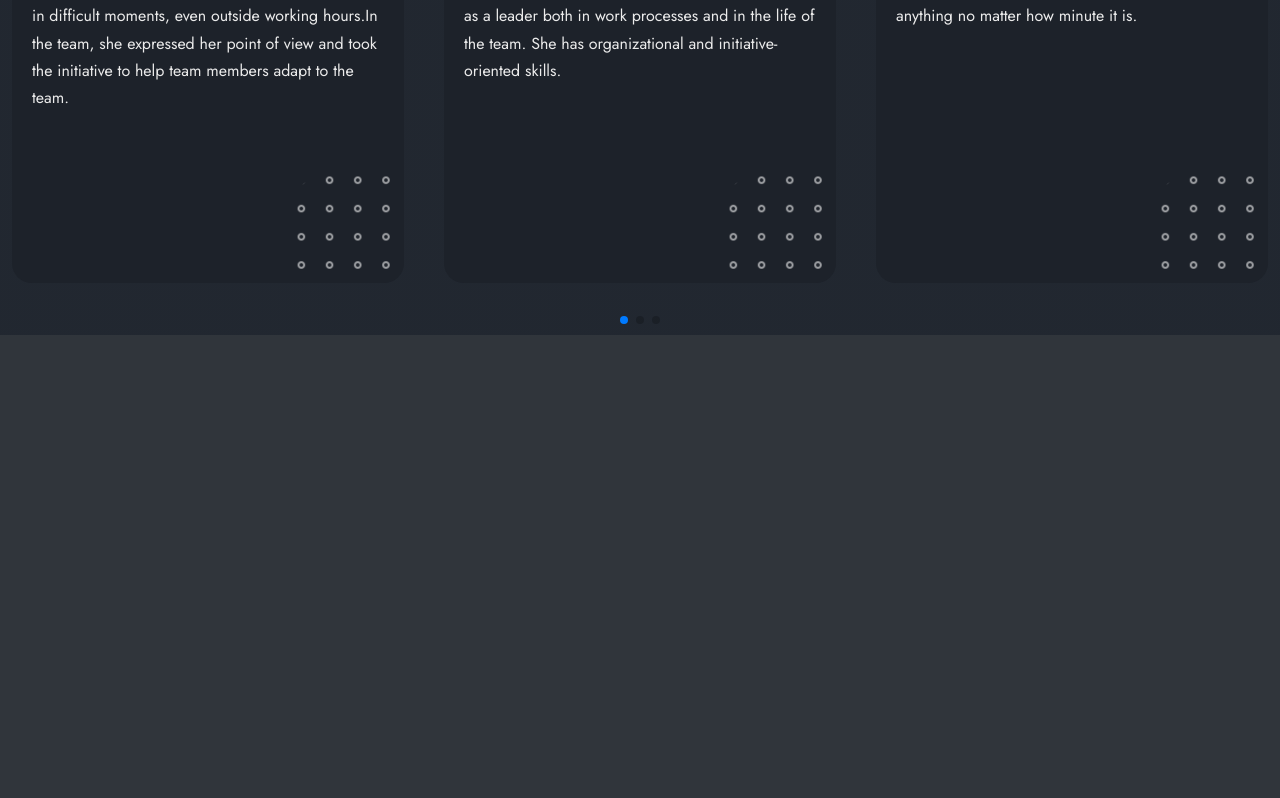
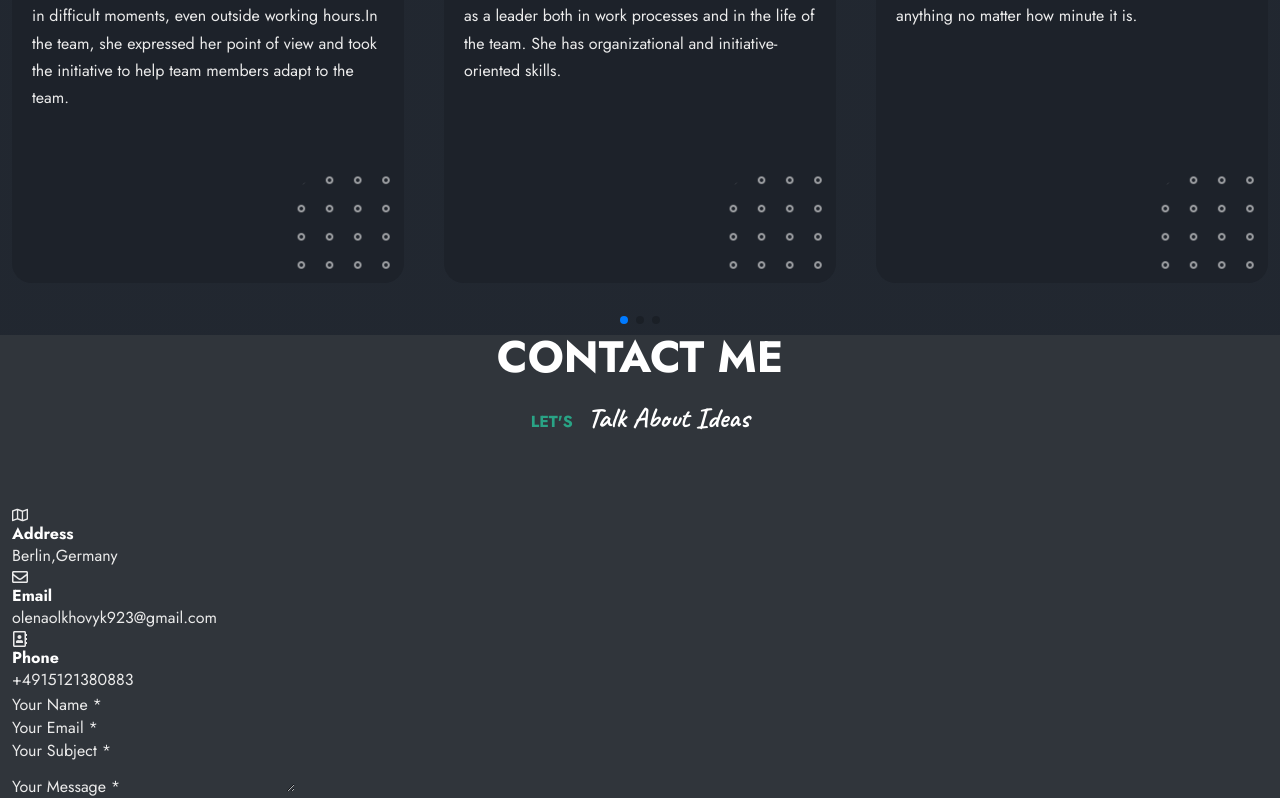
Before and after one commit to Olena-Olkhovyk/my-portfolio, a React (Create React App) app: page / in a window 1280 px wide. Shown: the part 6176-6974 px from the top of the page. Before the commit the page ends 6511 px from the top, so only its background shows below. Built offline with nearby package versions, Linux system fonts and the light colour scheme.

Commit message:
Add contact component layout

```diff
--- a/src/components/Contact/Contact.jsx
+++ b/src/components/Contact/Contact.jsx
@@ -1,4 +1,72 @@
+import classes from "./contact.module.css";
+
+import { FaRegAddressBook, FaRegEnvelope, FaRegMap } from "react-icons/fa";
 const Contact = () => {
-  return;
+  const container = "container";
+  return (
+    <div className={classes.contactPage}>
+      <div className={`${container} ${classes.contactSection}`} id="contact ">
+        <h2 className="sectionTitle">Contact Me</h2>
+        <p className="sectionSubtitle">
+          Let's <span>Talk About Ideas</span>
+        </p>
+
+        <div className={classes.contactContainer}>
+          <div className={classes.contactContent}>
+            <div className={classes.contactCard}>
+              <span className={classes.contactIcon}>
+                <FaRegMap />
+              </span>
+              <h3 className={classes.cardTitle}>Address</h3>
+              <p className={classes.cardData}>Berlin,Germany</p>
+            </div>
+            <div className={classes.contactCard}>
+              <span className={classes.contactIcon}>
+                <FaRegEnvelope />
+              </span>
+              <h3 className={classes.cardTitle}>Email</h3>
+              <p className={classes.cardData}>olenaolkhovyk923@gmail.com</p>
+            </div>
+            <div className={classes.contactCard}>
+              <span className={classes.contactIcon}>
+                <FaRegAddressBook />
+              </span>
+              <h3 className={classes.cardTitle}>Phone</h3>
+              <p className={classes.cardData}>+4915121380883</p>
+            </div>
+          </div>
+
+          <form className={classes.contactForm}>
+            <div className={classes.formGroup}>
+              <div className={classes.formDiv}>
+                <label className={classes.formTag}>
+                  Your Name <b>*</b>
+                </label>
+                <input type="text" className={classes.formInput} />
+              </div>
+              <div className={classes.formDiv}>
+                <label className={classes.formTag}>
+                  Your Email <b>*</b>
+                </label>
+                <input type="email" className={classes.formInput} />
+              </div>
+              <div className={classes.formDiv}>
+                <label className={classes.formTag}>
+                  Your Subject <b>*</b>
+                </label>
+                <input type="text" className={classes.formInput} />
+              </div>
+              <div className={`${classes.formDiv} ${classes.formArea}`}>
+                <label className={classes.formTag}>
+                  Your Message <b>*</b>
+                </label>
+                <textarea className={classes.formInput}></textarea>
+              </div>
+            </div>
+          </form>
+        </div>
+      </div>
+    </div>
+  );
 };
 export default Contact;
```
